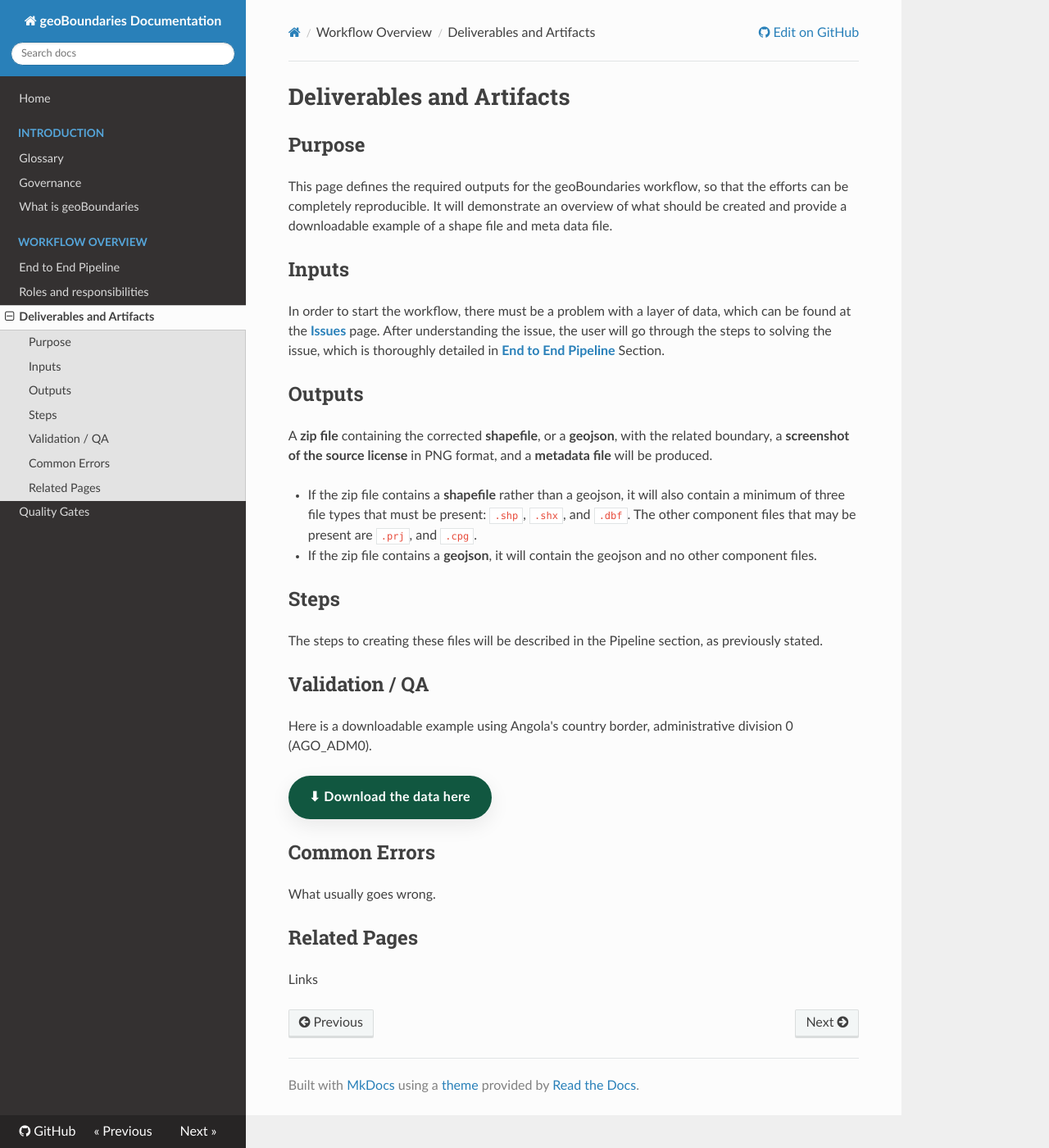
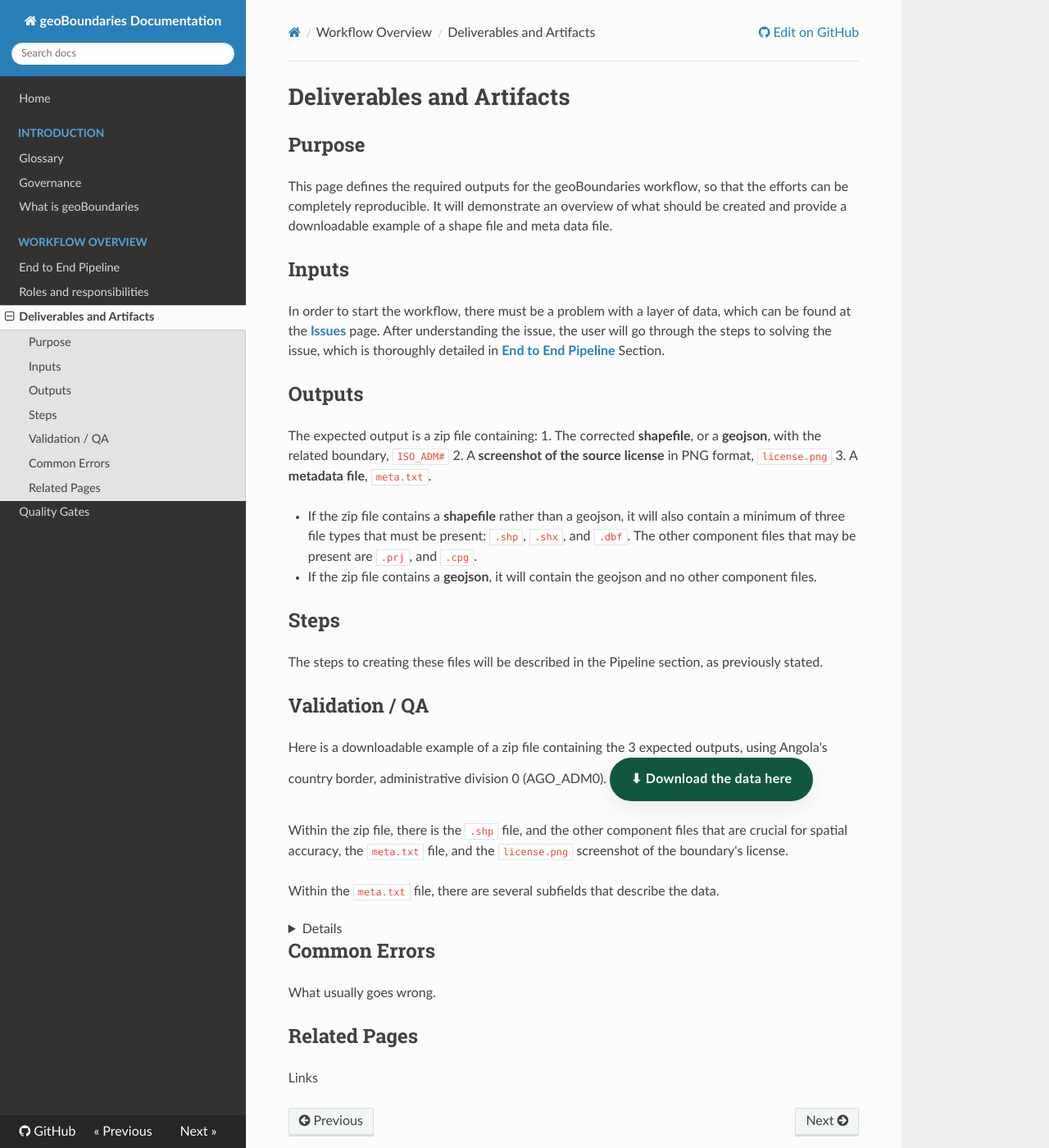
Before and after one commit to wmgeolab/gbDocs, an MkDocs documentation site: the page built from docs/docs/10-workflow-overview/deliverables-and-artifacts.md, in a window 1280 px wide and 1400 px high. Shown: the whole window at 82% size. Built offline with MkDocs 1.6.1, drawn with Linux system fonts in a browser that asks for light colours; nearby versions of some CDN libraries.

Commit message:
Update deliverables-and-artifacts.md

```diff
--- a/docs/docs/10-workflow-overview/deliverables-and-artifacts.md
+++ b/docs/docs/10-workflow-overview/deliverables-and-artifacts.md
@@ -7,7 +7,10 @@ This page defines the required outputs for the geoBoundaries workflow, so that t
 In order to start the workflow, there must be a problem with a layer of data, which can be found at the **[Issues](https://github.com/wmgeolab/geoBoundaries/issues?page=1)** page. After understanding the issue, the user will go through the steps to solving the issue, which is thoroughly detailed in **[End to End Pipeline](https://wmgeolab.github.io/gbDocs/10-workflow-overview/end-to-end-pipeline/)** Section.
 
 ## Outputs
-A **zip file** containing the corrected **shapefile**, or a **geojson**, with the related boundary, a **screenshot of the source license** in PNG format, and a **metadata file** will be produced.
+The expected output is a zip file containing:
+1. The corrected **shapefile**, or a **geojson**, with the related boundary, `ISO_ADM#`
+2. A **screenshot of the source license** in PNG format, `license.png`
+3. A **metadata file**, `meta.txt`.
 
 - If the zip file contains a **shapefile** rather than a geojson, it will also contain a minimum of three file types that must be present: `.shp`, `.shx`, and `.dbf`. The other component files that may be present are `.prj`, and `.cpg`.
 - If the zip file contains a **geojson**, it will contain the geojson and no other component files.
@@ -16,8 +19,7 @@ A **zip file** containing the corrected **shapefile**, or a **geojson**, with th
 The steps to creating these files will be described in the Pipeline section, as previously stated.
 
 ## Validation / QA
-Here is a downloadable example using Angola's country border, administrative division 0 (AGO_ADM0).
-
+Here is a downloadable example of a zip file containing the 3 expected outputs, using Angola's country border, administrative division 0 (AGO_ADM0).
 <a href="https://github.com/wmgeolab/geoBoundaries/raw/refs/heads/main/sourceData/gbOpen/AGO_ADM0.zip?download="
    target="_blank"
    rel="noopener"
@@ -27,6 +29,24 @@ Here is a downloadable example using Angola's country border, administrative div
   ⬇︎ Download the data here
 </a>
 
+Within the zip file, there is the `.shp` file, and the other component files that are crucial for spatial accuracy, the `meta.txt` file, and the `license.png` screenshot of the boundary's license.
+
+Within the `meta.txt` file, there are several subfields that describe the data.
+<details>
+Boundary Representative of Year: 2021
+ISO-3166-1 (Alpha-3): AGO
+Boundary Type: ADM0
+Canonical Boundary Type Name: República de Angola
+Source 1: Open Street Map
+Source 2:
+Release Type: gbOpen
+License: Creative Commons Attribution-ShareAlike 2.0
+License Notes:
+License Source: https://osm-boundaries.com/Documentation
+Link to Source Data: https://osm-boundaries.com/
+Other Notes:
+</details>
+
 ## Common Errors
 What usually goes wrong.
 
```
